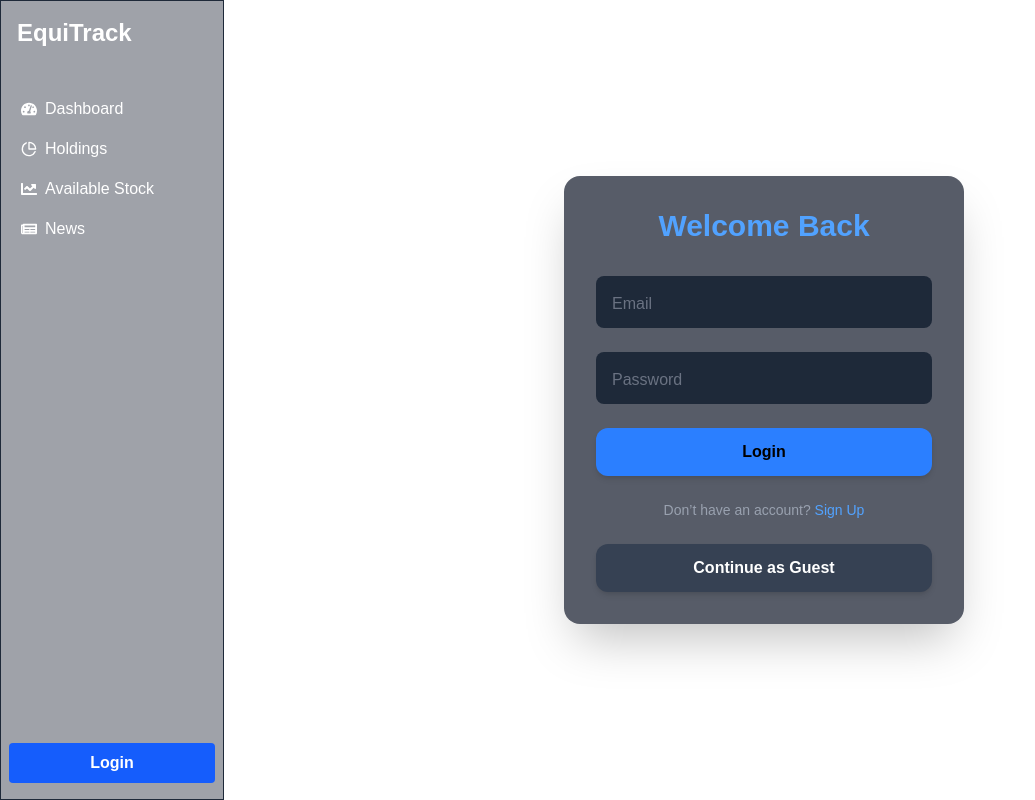
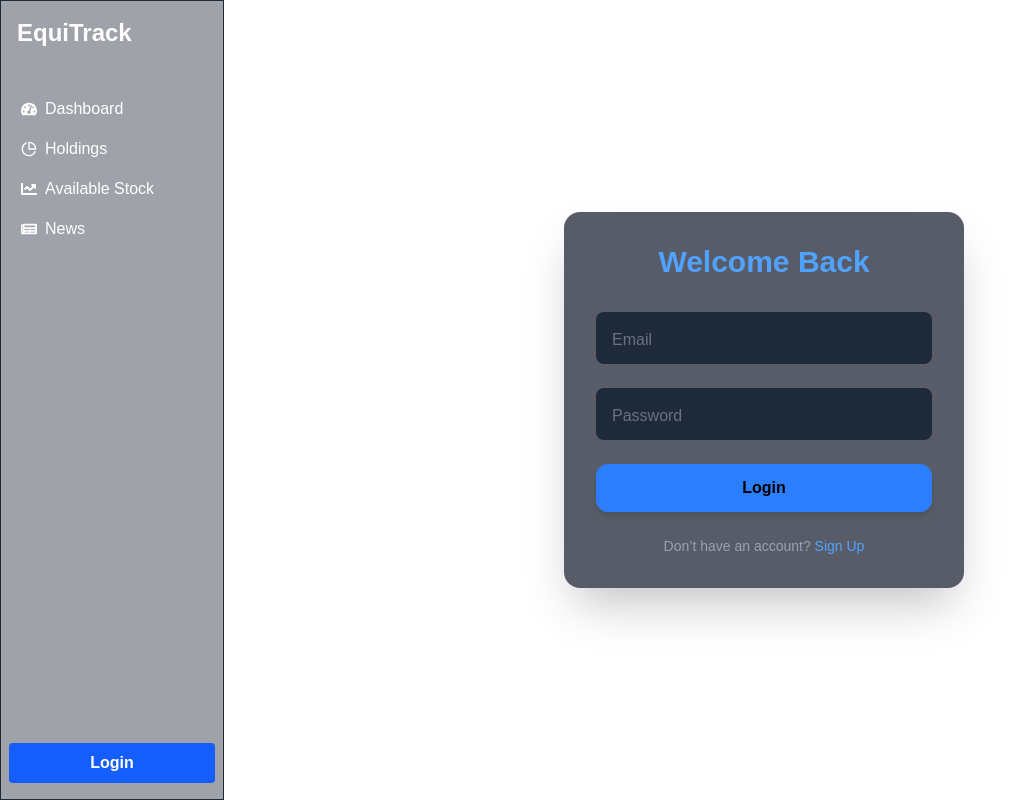
Before and after one commit to SaxenaAarohi/stock-portfolio-tracker, a Next.js app: page /login in a window 1280 px wide. Shown: the whole page, without its empty margins (0-1035 px from the left). Built offline with nearby package versions, Linux system fonts and the light colour scheme; no server answers.

Commit message:
Remove guest login button
Removed guest login button from the login page.

```diff
--- a/src/app/login/page.tsx
+++ b/src/app/login/page.tsx
@@ -131,14 +131,7 @@ export default function AuthPage() {
           </button>
         </p>
 
-        <div className="mt-6 text-center">
-          <button
-            onClick={handleGuestLogin}
-            className="w-full bg-gray-700 hover:bg-gray-800 text-white font-semibold py-3 rounded-xl transition duration-200 shadow-md"
-          >
-            Continue as Guest
-          </button>
-        </div>
+
       </div>
     </div>
   );
```
